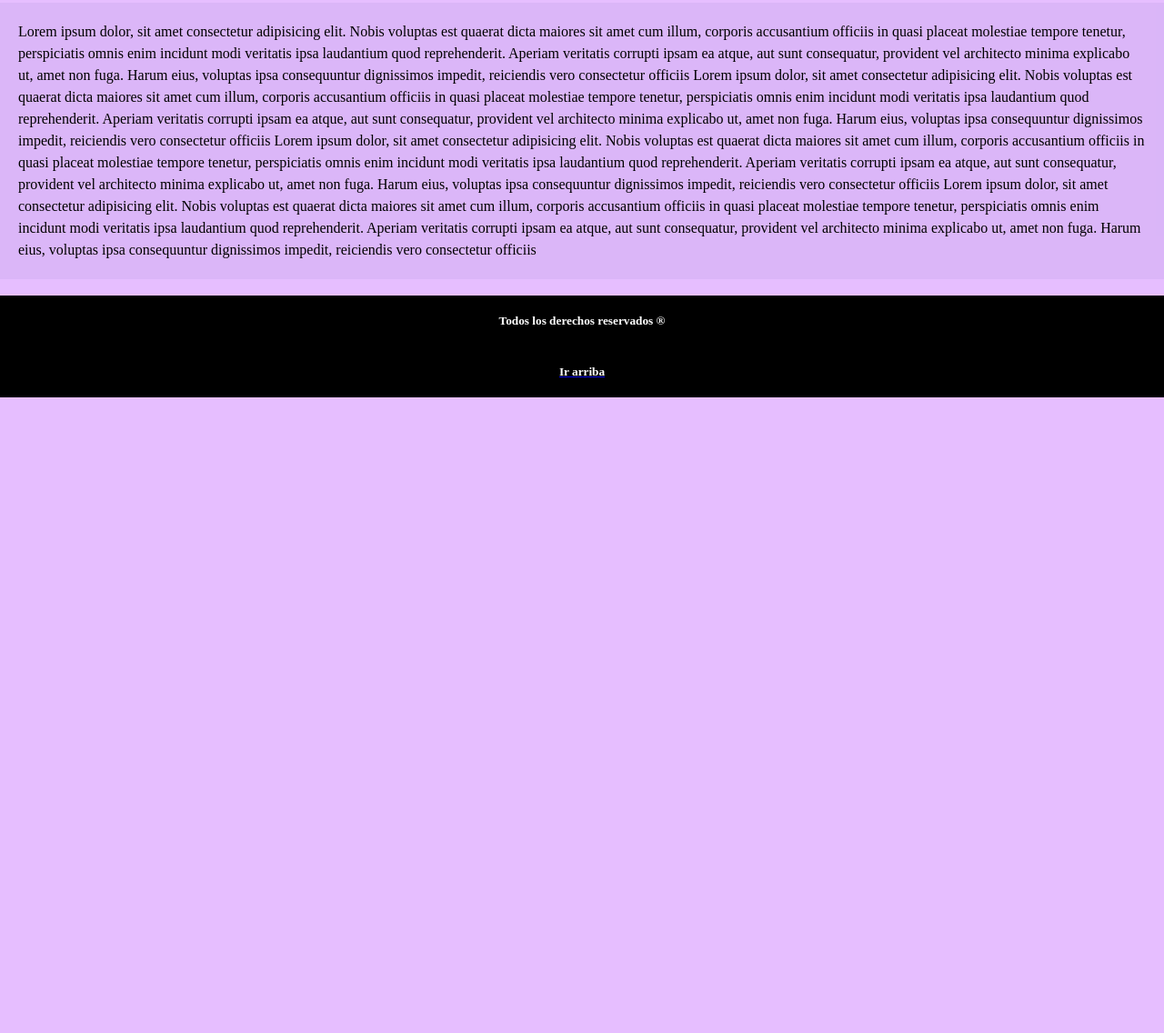
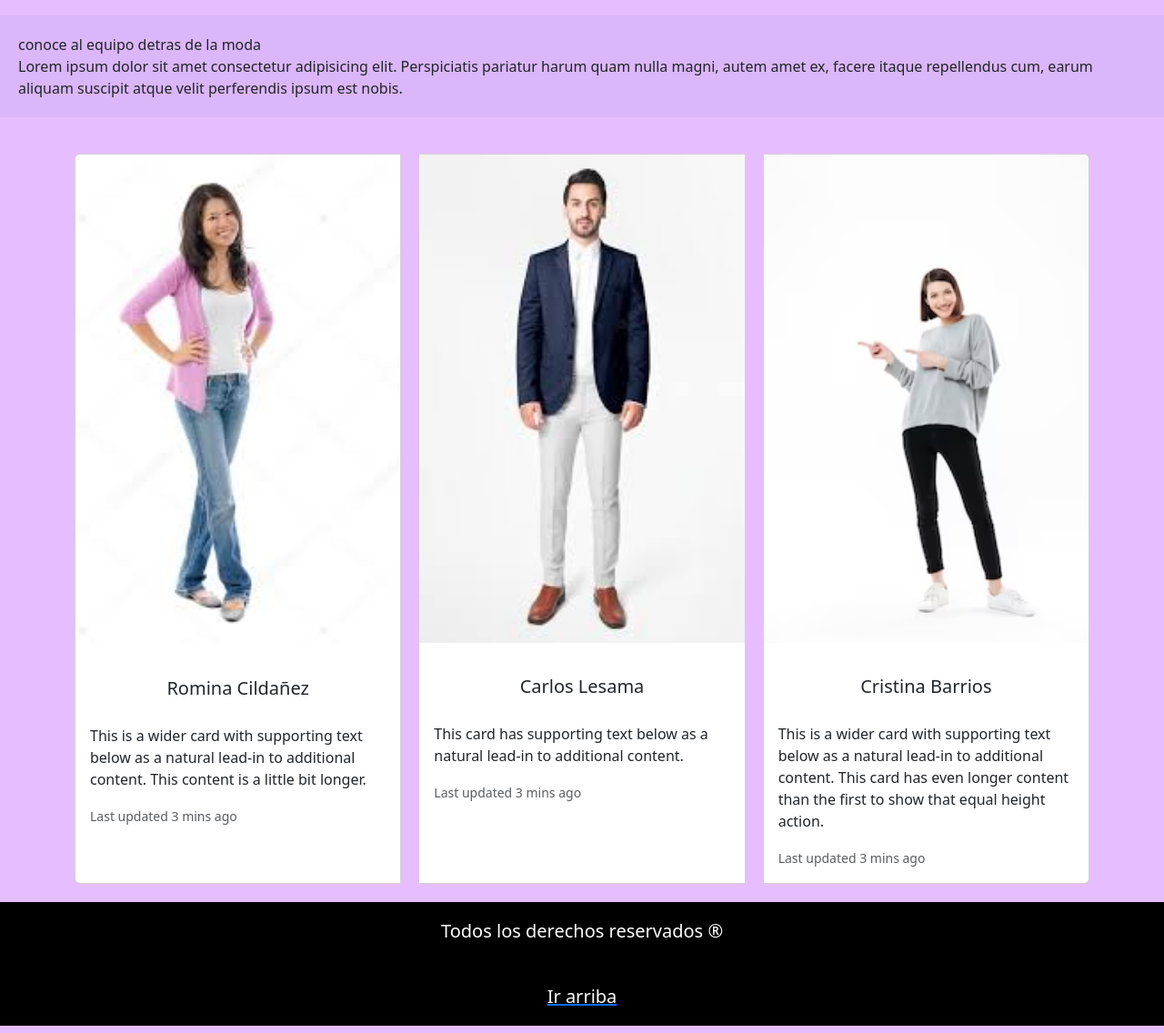
Before and after one commit to santimarkos/primera-web, a plain HTML site: page views/nosotros.html in a window 1280 px wide. Shown: the part 249-1385 px from the top of the page at 91% size. Before the commit the page ends 800 px from the top, so only its background shows below. Drawn offline with nearby package versions, Linux system fonts and the light colour scheme.

Commit message:
agregando cartas de presentacion

```diff
--- a/views/nosotros.html
+++ b/views/nosotros.html
@@ -3,6 +3,7 @@
 <head>
 	<meta charset="UTF-8">
 	<meta name="viewport" content="width=device-width, initial-scale=1.0">
+	<link href="https://cdn.jsdelivr.net/npm/bootstrap@5.3.0-alpha1/dist/css/bootstrap.min.css" rel="stylesheet" integrity="sha384-GLhlTQ8iRABdZLl6O3oVMWSktQOp6b7In1Zl3/Jr59b6EGGoI1aFkw7cmDA6j6gD" crossorigin="anonymous">
 	<link rel="stylesheet" href="../css/estilo.css">
 	<title>Nosotros</title>
 
@@ -26,16 +27,46 @@
 			</ul>
 		</nav>
 	</header>
-	<main>
+	<main class="info-nosotros">
+
 		<h1>Quienes somos</h1>
 		<section class="section1">
 
 			<p>
-				Lorem ipsum dolor, sit amet consectetur adipisicing elit. Nobis voluptas est quaerat dicta maiores sit amet cum illum, corporis accusantium officiis in quasi placeat molestiae tempore tenetur, perspiciatis omnis enim incidunt modi veritatis ipsa laudantium quod reprehenderit. Aperiam veritatis corrupti ipsam ea atque, aut sunt consequatur, provident vel architecto minima explicabo ut, amet non fuga. Harum eius, voluptas ipsa consequuntur dignissimos impedit, reiciendis vero consectetur officiis Lorem ipsum dolor, sit amet consectetur adipisicing elit. Nobis voluptas est quaerat dicta maiores sit amet cum illum, corporis accusantium officiis in quasi placeat molestiae tempore tenetur, perspiciatis omnis enim incidunt modi veritatis ipsa laudantium quod reprehenderit. Aperiam veritatis corrupti ipsam ea atque, aut sunt consequatur, provident vel architecto minima explicabo ut, amet non fuga. Harum eius, voluptas ipsa consequuntur dignissimos impedit, reiciendis vero consectetur officiis
-				Lorem ipsum dolor, sit amet consectetur adipisicing elit. Nobis voluptas est quaerat dicta maiores sit amet cum illum, corporis accusantium officiis in quasi placeat molestiae tempore tenetur, perspiciatis omnis enim incidunt modi veritatis ipsa laudantium quod reprehenderit. Aperiam veritatis corrupti ipsam ea atque, aut sunt consequatur, provident vel architecto minima explicabo ut, amet non fuga. Harum eius, voluptas ipsa consequuntur dignissimos impedit, reiciendis vero consectetur officiis Lorem ipsum dolor, sit amet consectetur adipisicing elit. Nobis voluptas est quaerat dicta maiores sit amet cum illum, corporis accusantium officiis in quasi placeat molestiae tempore tenetur, perspiciatis omnis enim incidunt modi veritatis ipsa laudantium quod reprehenderit. Aperiam veritatis corrupti ipsam ea atque, aut sunt consequatur, provident vel architecto minima explicabo ut, amet non fuga. Harum eius, voluptas ipsa consequuntur dignissimos impedit, reiciendis vero consectetur officiis
+		      conoce al equipo detras de la moda
+			  <br>
+			  Lorem ipsum dolor sit amet consectetur adipisicing elit. Perspiciatis pariatur harum quam nulla magni, autem amet ex, facere itaque repellendus cum, earum aliquam suscipit atque velit perferendis ipsum est nobis.
 			</p>
 			<br>
 		</section>
+		<div class="container">
+		<div class="card-group">
+			<div class="card">
+			  <img src="../assets/img/carta2.jpg" class="card-img-top" alt="...">
+			  <div class="card-body">
+				<h5 class="card-title">Romina Cildañez</h5>
+				<p class="card-text">This is a wider card with supporting text below as a natural lead-in to additional content. This content is a little bit longer.</p>
+				<p class="card-text"><small class="text-muted">Last updated 3 mins ago</small></p>
+			  </div>
+
+			</div>
+			<div class="card">
+			  <img src="../assets/img/carta1.jpg" class="card-img-top" alt="...">
+			  <div class="card-body">
+				<h5 class="card-title">Carlos Lesama</h5>
+				<p class="card-text">This card has supporting text below as a natural lead-in to additional content.</p>
+				<p class="card-text"><small class="text-muted">Last updated 3 mins ago</small></p>
+			  </div>
+			</div>
+			<div class="card">
+			  <img src="../assets/img/carta3.jpg" class="card-img-top" alt="...">
+			  <div class="card-body">
+				<h5 class="card-title">Cristina Barrios</h5>
+				<p class="card-text">This is a wider card with supporting text below as a natural lead-in to additional content. This card has even longer content than the first to show that equal height action.</p>
+				<p class="card-text"><small class="text-muted">Last updated 3 mins ago</small></p>
+			  </div>
+			</div>
+		  </div>
 
 	</main>
 	<footer>
@@ -44,5 +75,6 @@
 			<h5>Ir arriba</h5>
 		</a>
 	</footer>
+	<script src="https://cdn.jsdelivr.net/npm/bootstrap@5.3.0-alpha1/dist/js/bootstrap.bundle.min.js" integrity="sha384-w76AqPfDkMBDXo30jS1Sgez6pr3x5MlQ1ZAGC+nuZB+EYdgRZgiwxhTBTkF7CXvN" crossorigin="anonymous"></script>
 </body>
 </html>
```
